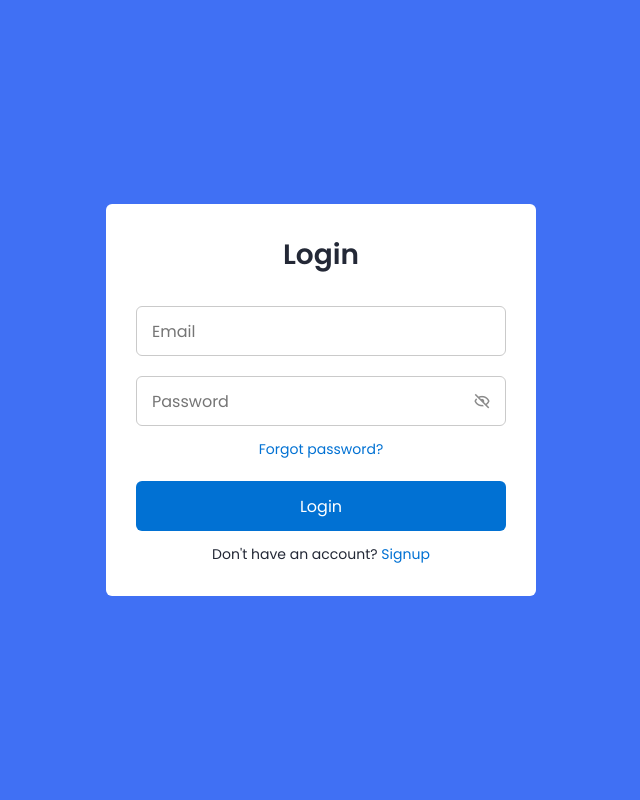
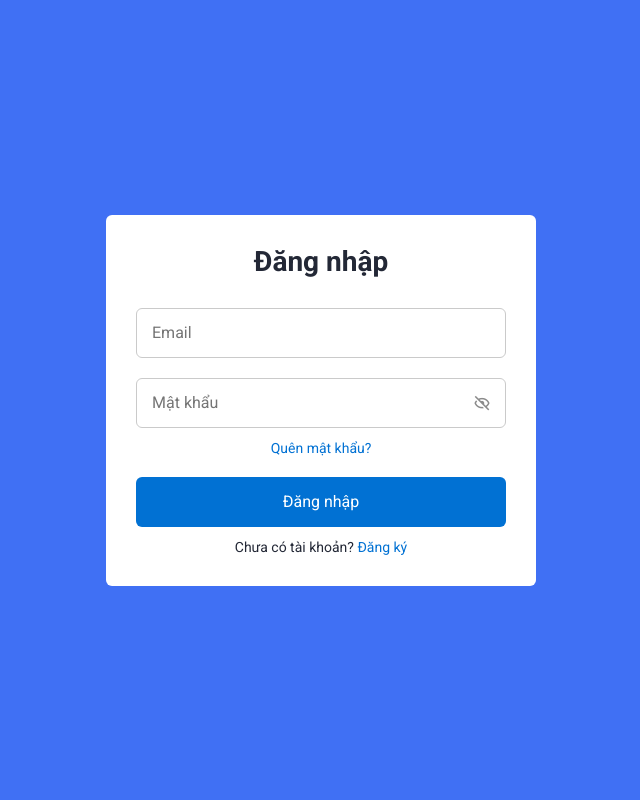
Before and after one commit to congchuahiep/an-toan-he-thong-thong-tin, a Flask app: page /login in a window 1280 px wide. Shown: the whole page, without its empty margins (319-959 px from the left). Run offline with Flask 3, Linux system fonts and the light colour scheme.

Commit message:
viet-hoa

```diff
--- a/static/css/login.css
+++ b/static/css/login.css
@@ -1,11 +1,12 @@
 /* Google Fonts - Poppins */
-@import url('https://fonts.googleapis.com/css2?family=Poppins:wght@300;400;500;600&display=swap');
+@import url('https://fonts.googleapis.com/css2?family=Roboto:ital,wght@0,100;0,300;0,400;0,500;0,700;0,900;1,100;1,300;1,400;1,500;1,700;1,900&display=swap');
+
 
 * {
   margin: 0;
   padding: 0;
   box-sizing: border-box;
-  font-family: 'Poppins', sans-serif;
+  font-family: 'Roboto', sans-serif;
 }
 
 .container {
--- a/templates/login.html
+++ b/templates/login.html
@@ -1,86 +1,104 @@
 <!DOCTYPE html>
 <html lang="en">
-
    <head>
-  <meta charset="UTF-8">
-  <meta http-equiv="X-UA-Compatible" content="IE=edge">
-  <meta name="viewport" content="width=device-width, initial-scale=1.0">
-  <title> Responsive Login and Signup Form </title>
+      <meta charset="UTF-8" />
+      <meta http-equiv="X-UA-Compatible" content="IE=edge" />
+      <meta name="viewport" content="width=device-width, initial-scale=1.0" />
+      <title>Responsive Login and Signup Form</title>
 
       <!-- CSS -->
-  <link rel="stylesheet" href="{{ url_for('static', filename='css/login.css') }}">
+      <link
+         rel="stylesheet"
+         href="{{ url_for('static', filename='css/login.css') }}"
+      />
 
       <!-- Boxicons CSS -->
-  <link href='https://unpkg.com/boxicons@2.1.2/css/boxicons.min.css' rel='stylesheet'>
-
+      <link
+         href="https://unpkg.com/boxicons@2.1.2/css/boxicons.min.css"
+         rel="stylesheet"
+      />
    </head>
 
    <body>
       <section class="container forms">
          <div class="form login">
             <div class="form-content">
-        <header>Login</header>
+               <header>Đăng nhập</header>
                <form action="#">
                   <div class="field input-field">
-            <input type="email" placeholder="Email" class="input">
+                     <input type="email" placeholder="Email" class="input" />
                   </div>
 
                   <div class="field input-field">
-            <input type="password" placeholder="Password" class="password">
-            <i class='bx bx-hide eye-icon'></i>
+                     <input
+                        type="password"
+                        placeholder="Mật khẩu"
+                        class="password"
+                     />
+                     <i class="bx bx-hide eye-icon"></i>
                   </div>
 
                   <div class="form-link">
-            <a href="#" class="forgot-pass">Forgot password?</a>
+                     <a href="#" class="forgot-pass">Quên mật khẩu?</a>
                   </div>
 
                   <div class="field button-field">
-            <button>Login</button>
+                     <button>Đăng nhập</button>
                   </div>
                </form>
 
                <div class="form-link">
-          <span>Don't have an account? <a href="#" class="link signup-link">Signup</a></span>
+                  <span
+                     >Chưa có tài khoản?
+                     <a href="#" class="link signup-link">Đăng ký</a></span
+                  >
                </div>
             </div>
-
          </div>
 
          <!-- Signup Form -->
 
          <div class="form signup">
             <div class="form-content">
-        <header>Signup</header>
+               <header>Đăng ký</header>
                <form action="#">
                   <div class="field input-field">
-            <input type="email" placeholder="Email" class="input">
+                     <input type="email" placeholder="Email" class="input" />
                   </div>
 
                   <div class="field input-field">
-            <input type="password" placeholder="Create password" class="password">
+                     <input
+                        type="password"
+                        placeholder="Tạo mật khẩu"
+                        class="password"
+                     />
                   </div>
 
                   <div class="field input-field">
-            <input type="password" placeholder="Confirm password" class="password">
-            <i class='bx bx-hide eye-icon'></i>
+                     <input
+                        type="password"
+                        placeholder="Nhập lại mật khẩu"
+                        class="password"
+                     />
+                     <i class="bx bx-hide eye-icon"></i>
                   </div>
 
                   <div class="field button-field">
-            <button>Signup</button>
+                     <button>Đăng ký</button>
                   </div>
                </form>
 
                <div class="form-link">
-          <span>Already have an account? <a href="#" class="link login-link">Login</a></span>
+                  <span
+                     >Đã có tài khoản?
+                     <a href="#" class="link login-link">Đăng nhập</a></span
+                  >
                </div>
             </div>
-
-
          </div>
       </section>
 
       <!-- JavaScript -->
-  <script src="script.js"></script>
+      <script src="{{ url_for('static', filename='js/login.js') }}"></script>
    </body>
-
 </html>
```
Also changed, not shown: static/js/login.js (renamed from templates/script.js). Lines whose indentation alone changed are shown as unchanged.
